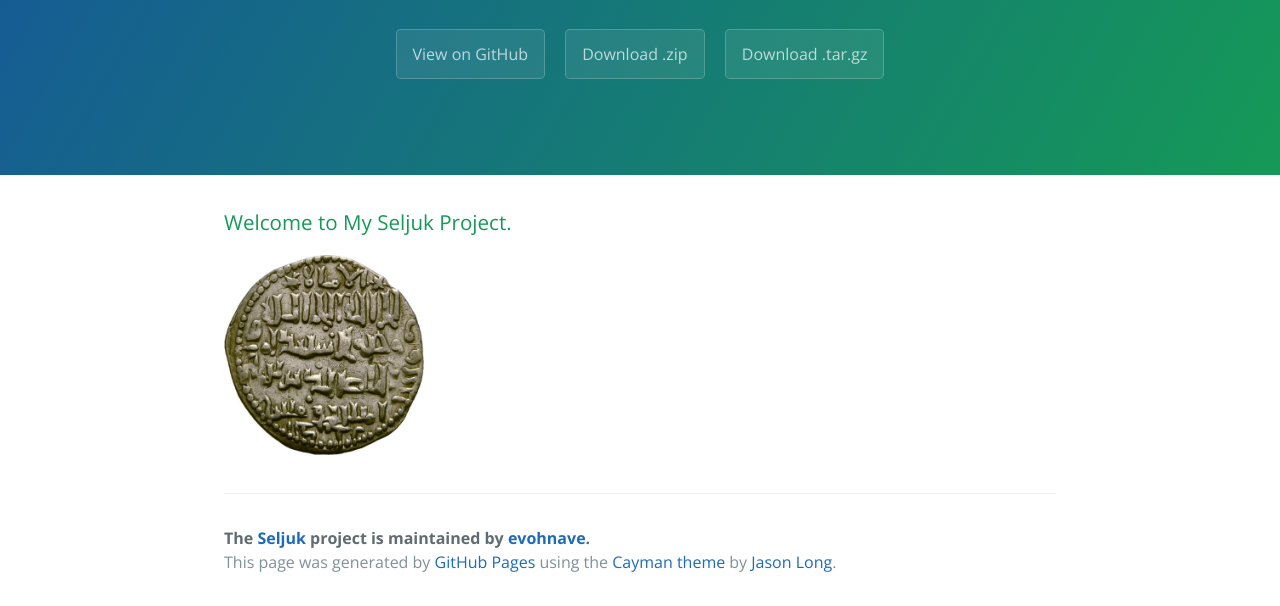
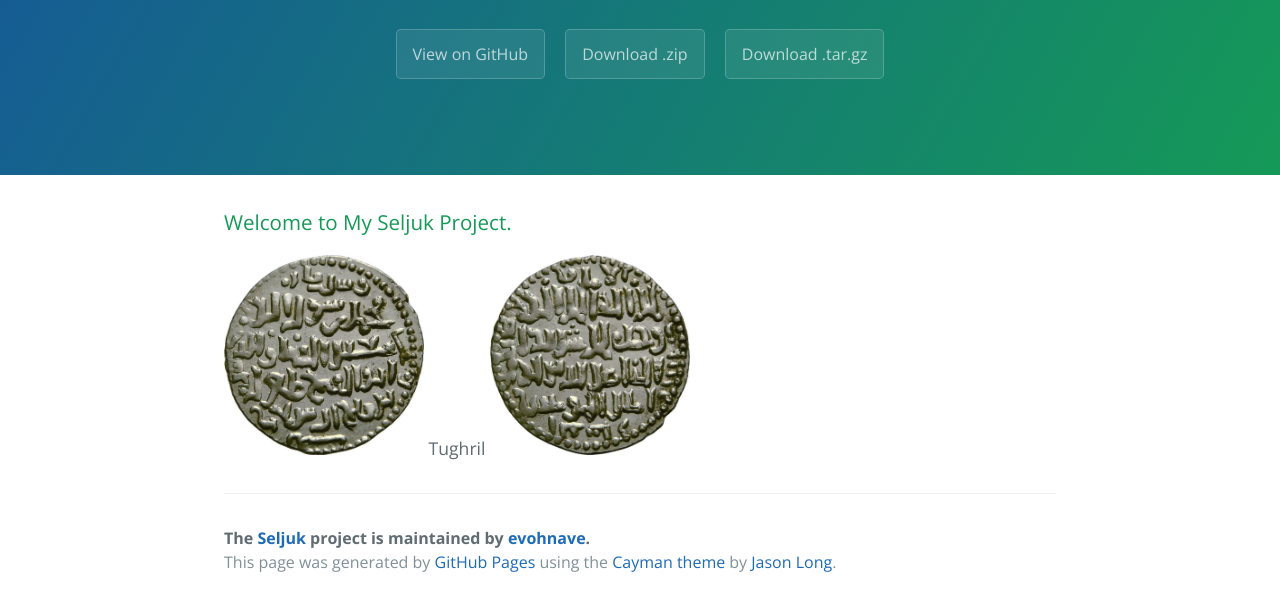
Before and after one commit to evohnave/Seljuk, a plain HTML site: page index.html in a window 1280 px wide. Shown: the part 208-814 px from the top of the page. Drawn offline with nearby package versions, Linux system fonts and the light colour scheme.

Commit message:
Added in new pictures
And both sides of the coin

```diff
--- a/index.html
+++ b/index.html
@@ -22,7 +22,10 @@
       <h3>
 <a id="welcome-to-my-seljuk-project" class="anchor" href="#welcome-to-my-seljuk-project" aria-hidden="true"><span aria-hidden="true" class="octicon octicon-link"></span></a>Welcome to My Seljuk Project.</h3>
 
-<p><img src="pic.jpg" width="200" height="200" alt="Coin"></p>
+<p><img src="231870943504o.jpg" width="200" height="200" alt="Coin">
+     Tughril
+   <img src="231870943504r.jpg" width="200" height="200" alt="Coin">
+</p>
 
       <footer class="site-footer">
         <span class="site-footer-owner">The <a href="https://github.com/evohnave/Seljuk">Seljuk</a> project is maintained by <a href="https://github.com/evohnave">evohnave</a>.</span>
```
